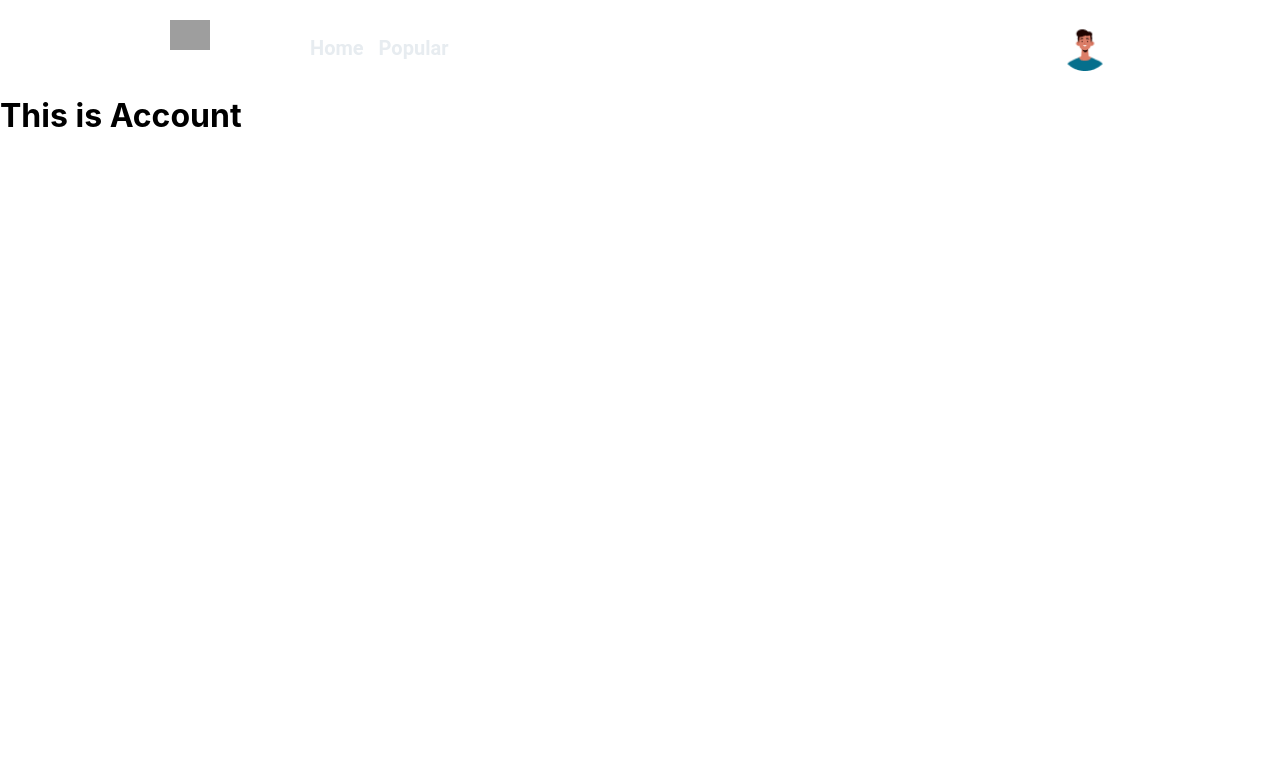
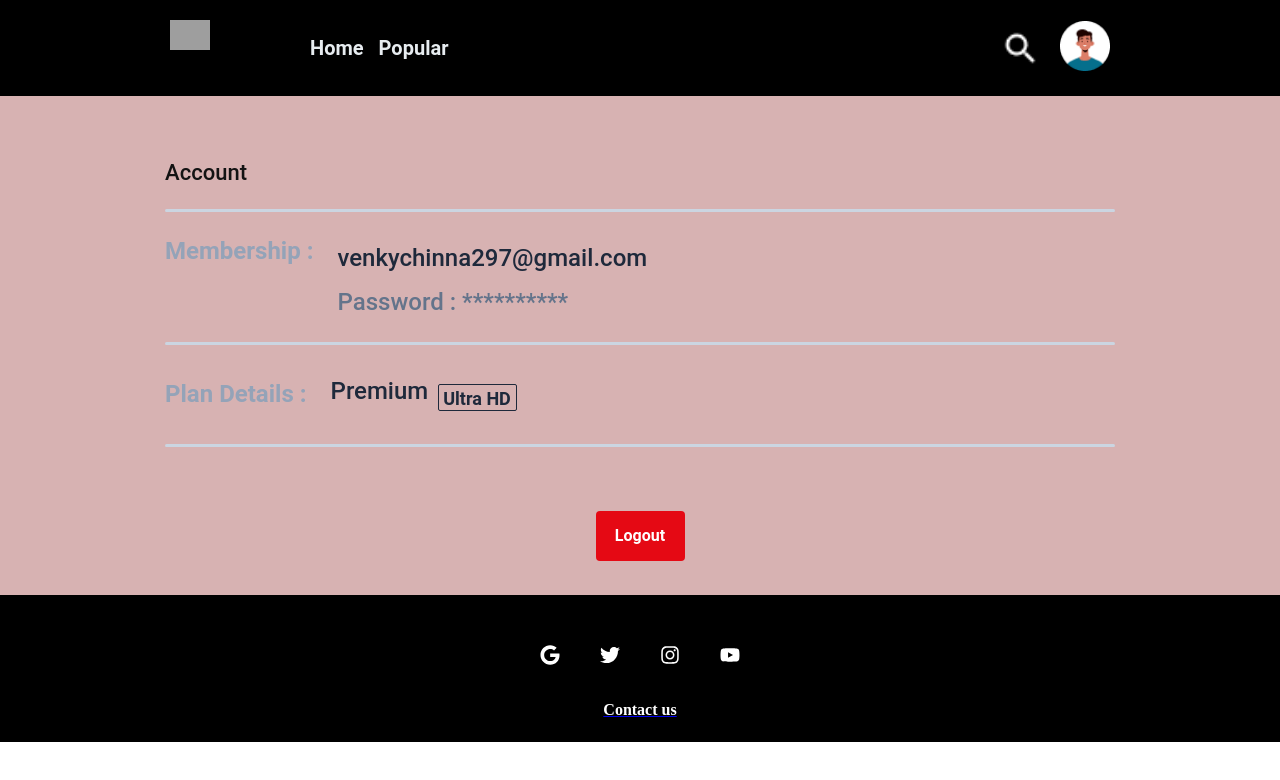
Before and after one commit to Venkataramanakoppisetti/Nxtwave-Mini-Project, a React (Create React App) app in the folder mini-project/: page /account in a window 1280 px wide. Shown: the top 780 px of the page. Built offline with nearby package versions, Linux system fonts and the light colour scheme; grey boxes are pictures that could not be loaded.

Commit message:
Account section completed

```diff
--- a/mini-project/src/components/Account/index.css
+++ b/mini-project/src/components/Account/index.css
@@ -0,0 +1,148 @@
+.account-container {
+    padding: 10px;
+    display: flex;
+    flex-direction: column;
+    background-color: #d7b2b2;
+    padding-top: 40px;
+  }
+
+  .heading {
+    font-family: 'Roboto';
+    font-style: normal;
+    font-weight: 500;
+    font-size: 22px;
+    color: #131313;
+    margin-bottom: 8px;
+  }
+  .header-sec {
+    background-color: black;
+  }
+
+  .hz-line {
+    border: none;
+    border-top: 3px solid #cbd5e1;
+    border-radius: 10px;
+    margin-bottom: 24px;
+  }
+
+  .membership-container {
+    margin-bottom: 24px;
+    display: flex;
+    align-items: flex-start;
+  }
+
+  .member-details {
+    font-family: 'Roboto';
+    font-style: normal;
+    font-weight: 600;
+    font-size: 14px;
+    line-height: 23px;
+    color: #94a3b8;
+    margin-right: 11px;
+  }
+
+  /* .user-details {
+    margin-top: 5px;
+  } */
+
+  .username {
+    font-family: 'Roboto';
+    font-style: normal;
+    font-weight: 500;
+    font-size: 12px;
+    color: #1e293b;
+    margin-bottom: 6px;
+    margin-top: 7px;
+  }
+  .password {
+    font-family: 'Roboto';
+    font-style: normal;
+    font-weight: 500;
+    font-size: 12px;
+    color: #64748b;
+  }
+  .password-container {
+    display: flex;
+    align-items: center;
+  }
+  .plan-details-container {
+    display: flex;
+    align-items: center;
+    margin-bottom: 24px;
+  }
+
+  .plan-type {
+    font-family: 'Roboto';
+    margin-left: 10px;
+    font-style: normal;
+    font-weight: 600;
+    font-size: 12px;
+    line-height: 18px;
+    color: #1e293b;
+    border: 1px solid #1e293b;
+    border-radius: 2px;
+    padding: 2px 4px;
+    height: 22px;
+    width: 64px;
+    margin-top: 5px;
+  }
+
+  .logout-btn {
+    font-family: 'Roboto';
+    height: 50px;
+    width: 89px;
+    background: #e50914;
+    border-radius: 4px;
+    color: #ffffff;
+    font-style: normal;
+    font-weight: 600;
+    font-size: 16px;
+    line-height: 24px;
+    align-self: center;
+    border: none;
+    margin: 24px;
+    cursor: pointer;
+    outline: none;
+  }
+  @media (min-width: 768px) {
+    .account-container {
+      padding-left: 165px;
+      padding-right: 165px;
+      padding-top: 64px;
+    }
+
+    .heading {
+      margin-bottom: 24px;
+    }
+
+    .member-details {
+      margin-right: 24px;
+      font-size: 24px;
+      line-height: 31px;
+    }
+
+    .username {
+      font-size: 24px;
+      line-height: 31px;
+      margin-bottom: 13px;
+    }
+
+    .password {
+      font-size: 24px;
+      line-height: 31px;
+    }
+
+    .plan-type {
+      font-size: 18px;
+      line-height: 23px;
+      width: 79px;
+      height: 27px;
+    }
+
+    .logout-btn {
+      margin-top: 40px;
+    }
+  }
+  .footer-sec {
+    background-color: black;
+  }
--- a/mini-project/src/components/Account/index.js
+++ b/mini-project/src/components/Account/index.js
@@ -1,16 +1,50 @@
 import React from 'react';
+import Cookies from 'js-cookie';
+import { useNavigate } from 'react-router-dom';
 import Header from '../Header';
+import Footer from '../Footer';
+
+import './index.css';
 
 const Account = () => {
+  const navigate = useNavigate();
+
+  const onClickLogout = () => {
+    Cookies.remove('jwt_token');
+    navigate('/login');
+  };
+
   return (
     <>
+      <div className="header-sec">
         <Header />
-        <div>
-            <h1>This is Account</h1>
+      </div>
+      <div className="account-container">
+        <h1 className="heading">Account</h1>
+        <hr className="hz-line" />
+        <div className="membership-container">
+          <p className="member-details">Membership :</p>
+          <div className="user-details">
+            <p className="username">venkychinna297@gmail.com</p>
+            <p className="password">Password : **********</p>
+          </div>
         </div>
+        <hr className="hz-line" />
+        <div className="plan-details-container">
+          <p className="member-details">Plan Details :</p>
+          <p className="username">Premium</p>
+          <p className="plan-type">Ultra HD</p>
+        </div>
+        <hr className="hz-line" />
+        <button onClick={onClickLogout} type="button" className="logout-btn">
+          Logout
+        </button>
+      </div>
+      <div className="footer-sec">
+        <Footer />
+      </div>
     </>
+  );
+};
 
-  )
-}
-
-export default Account
+export default Account;
--- a/mini-project/src/components/Footer/index.css
+++ b/mini-project/src/components/Footer/index.css
@@ -8,7 +8,7 @@
     display: flex;
     justify-content: center;
     align-items: center;
-    margin-top: 30px;
+    /* margin-top: 30px; */
     padding: 30px;
     background-color: transparent;
   }
--- a/mini-project/src/components/Header/index.css
+++ b/mini-project/src/components/Header/index.css
@@ -110,18 +110,17 @@
     }
 
     .web-logo {
-        margin-top: 20px;
         margin-left: 5px;
         height: 20px;
     }
 
     .search-hamburger-container {
         display: flex;
-        gap: 10px;
+        /* gap: 10px; */
     }
 
     .hamburger-icon {
-        height: 40px;
+        height: 20px;
         cursor: pointer;
         margin-right: 5px;
         margin-left: 5px;
@@ -171,10 +170,10 @@
 
     .hamburger-button,
     .close-button {
-        background: none; /* Remove background */
-        border: none; /* Remove border */
-        padding: 0; /* Remove padding */
-        cursor: pointer; /* Change cursor to pointer */
+        background: none;
+        border: none;
+        padding: 0;
+        cursor: pointer;
     }
 
     .hamburger-button:focus,
@@ -184,16 +183,18 @@
 
     .search-container.open .search-input {
         width: 120px;
+        height: 30px;
         font-size: 12px;
     }
 
     .search-icon {
         cursor: pointer;
+        height: 20px;
     }
 
     .drop-down-close-icon {
         height: 20px;
-        margin-right: 30px;
+        margin-right: 40px;
         margin-top: 5px;
     }
 
--- a/mini-project/src/components/Popular/index.css
+++ b/mini-project/src/components/Popular/index.css
@@ -7,10 +7,11 @@
     list-style: none;
     padding-left: 10px;
     padding-right: 10px;
+    padding-top: 50px;
     display: flex;
     flex-wrap: wrap;
-    margin-top: 8px;
-    margin-top: 80px;
+    /* margin-top: 8px;
+    margin-top: 80px; */
     gap: 15px;
     margin-left: 32px;
   }
```
